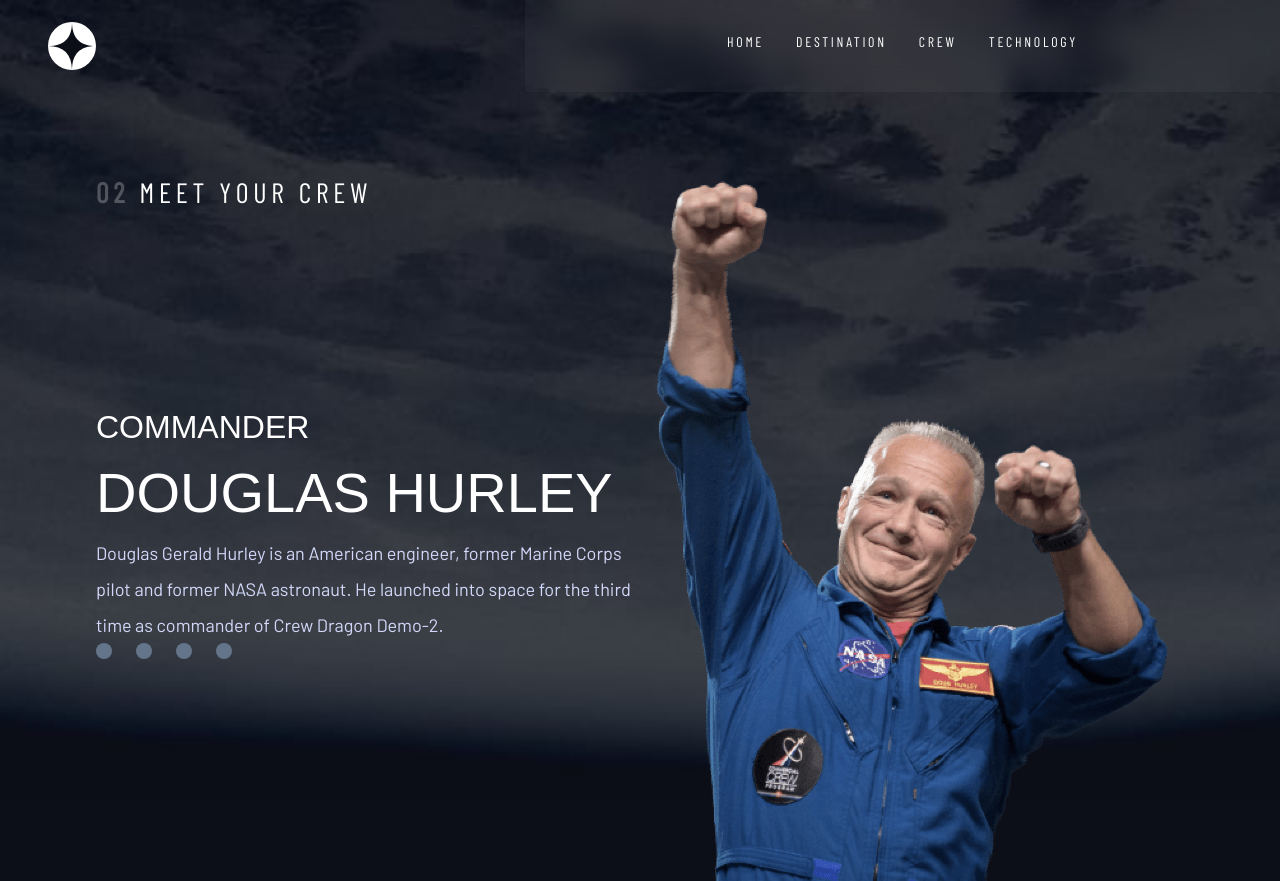
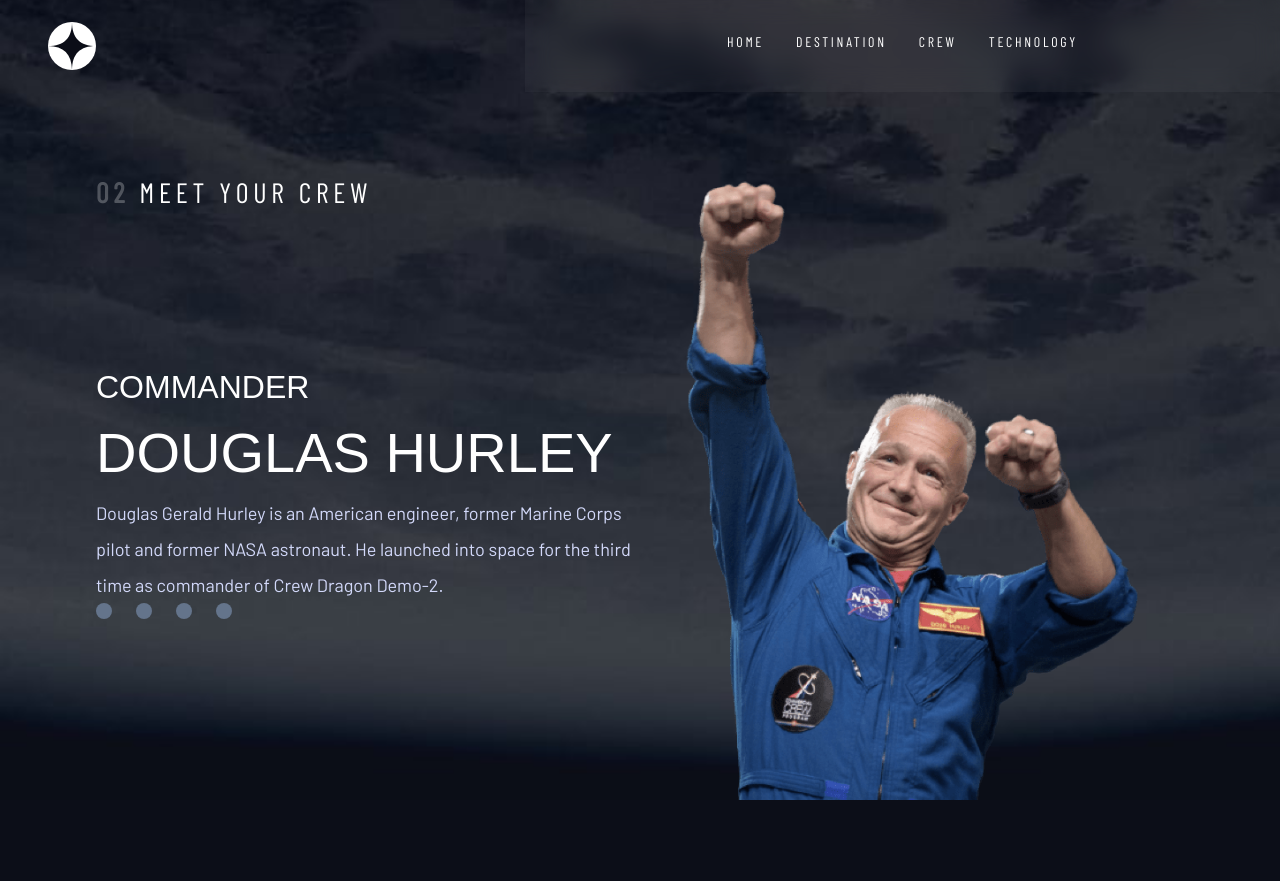
Before and after one commit to mackieva/space-tour, a Next.js app: page /crew in a window 1280 px wide. After the commit the page ends 800 px from the top, so only its background shows below. Built offline with nearby package versions, Linux system fonts and the light colour scheme; a web font is replaced by a local one.

Commit message:
crew image sizing adjustments

```diff
--- a/src/app/crew/page.tsx
+++ b/src/app/crew/page.tsx
@@ -49,7 +49,7 @@ export default function CrewPage() {
 				}}
 				className='md:hidden'
 			/>
-			<div className='pt-24 px-24 max-w-screen-lg mx-auto flex flex-col'>
+			<div className='pt-24 px-24 max-w-screen-lg mx-auto flex flex-col h-full'>
 				<div className='mt-[75px] flex justify-start items-center relative z-20'>
 					<h5 className='text-white'>
 						<span className='opacity-25 font-bold'>02</span> Meet Your Crew
@@ -62,9 +62,9 @@ export default function CrewPage() {
 								tab === i && (
 									<motion.div
 										key={c.name}
-										initial={{ y: 10, opacity: 0 }}
-										animate={{ y: 0, opacity: 1 }}
-										exit={{ y: -10, opacity: 0 }}
+										initial={{ x: 10, opacity: 0 }}
+										animate={{ x: 0, opacity: 1 }}
+										exit={{ x: -10, opacity: 0 }}
 										transition={{ ease: 'easeOut', duration: 0.6 }}
 									>
 										<h4>{c.role}</h4>
@@ -85,7 +85,7 @@ export default function CrewPage() {
 							))}
 						</div>
 					</div>
-					<div className='flex justify-center items-center'>
+					<div className='flex justify-end items-end relative overflow-hidden'>
 						{content.map(
 							(c, i) =>
 								tab === i && (
@@ -95,14 +95,13 @@ export default function CrewPage() {
 										animate={{ y: 0, opacity: 1 }}
 										exit={{ y: -10, opacity: 0 }}
 										transition={{ ease: 'easeOut', duration: 0.6 }}
-										className='z-30 relative'
+										className='z-30 relative w-full h-full'
 									>
 										<Image
 											key={c.name}
 											src={c.images.png}
-											width={c.images.width}
-											height={c.images.height}
-											alt={`Satellite Image of ${c.name}`}
+											fill
+											alt={`Headshot of ${c.name}`}
 											style={{
 												objectFit: 'contain',
 											}}
```
